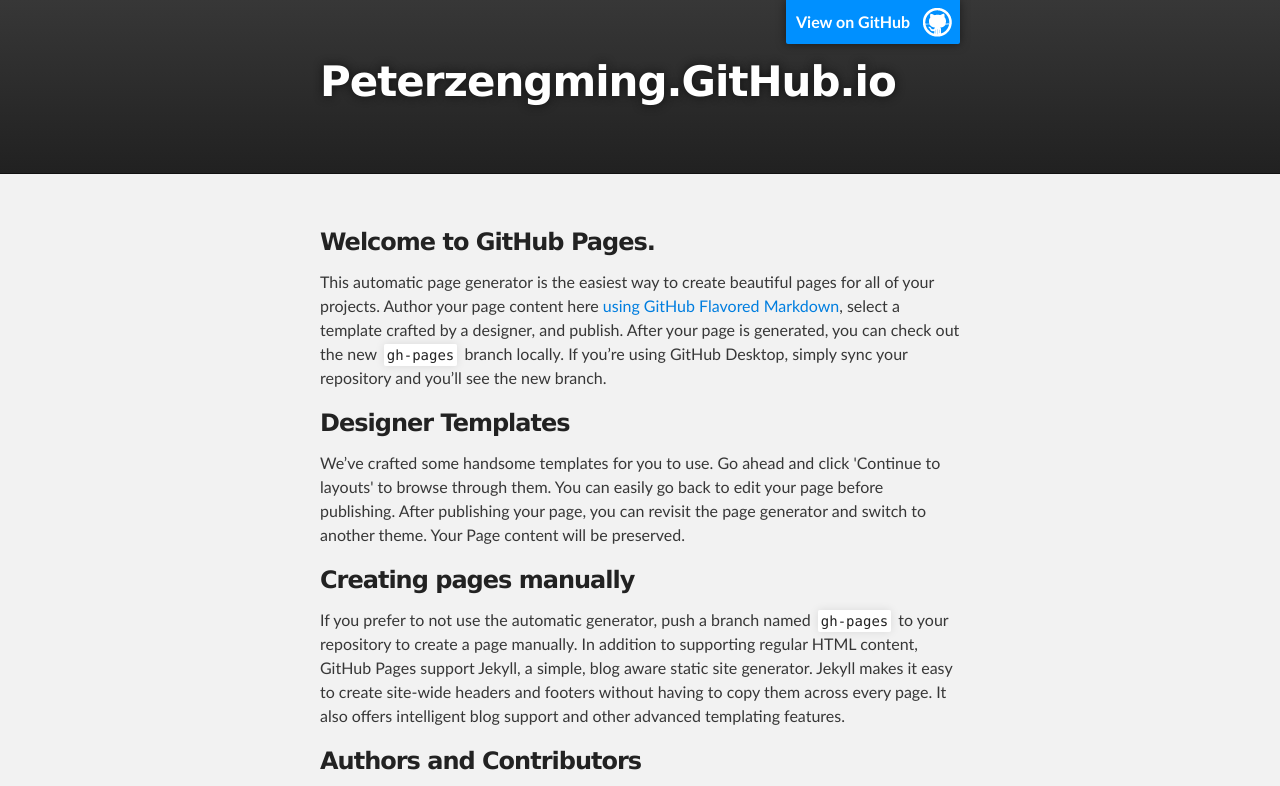
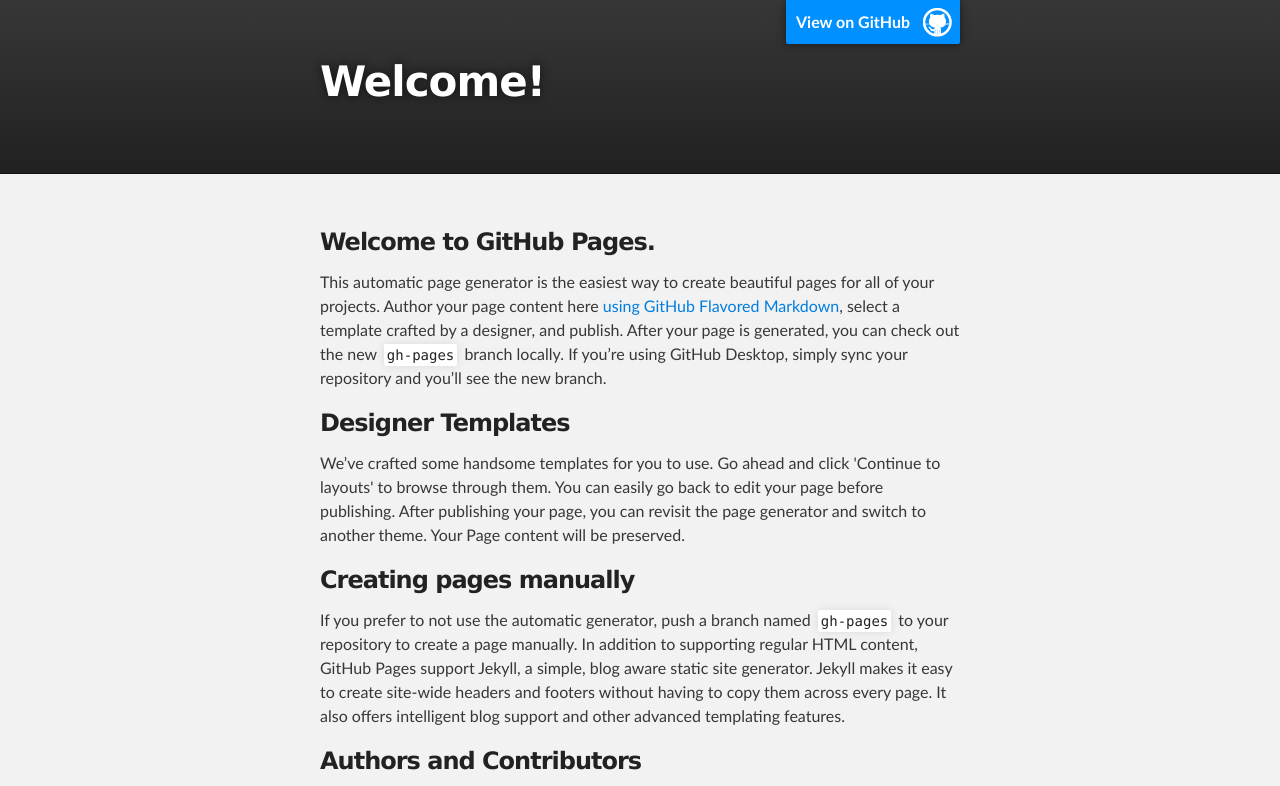
Before and after one commit to PeterZengMing/PeterZengMing.github.io, a plain HTML site: page index.html in a window 1280 px wide. Shown: the top 786 px of the page. Drawn offline with Linux system fonts and the light colour scheme.

Commit message:
Added a friendlier head and a friendlier title

```diff
--- a/index.html
+++ b/index.html
@@ -4,7 +4,7 @@
   <head>
     <meta charset='utf-8'>
     <meta http-equiv="X-UA-Compatible" content="chrome=1">
-    <meta name="description" content="Peterzengming.GitHub.io : ">
+    <meta name="description" content="Welcome to PeterZeng's homepage!">
 
     <link rel="stylesheet" type="text/css" media="screen" href="stylesheets/stylesheet.css">
 
@@ -18,7 +18,7 @@
         <header class="inner">
           <a id="forkme_banner" href="https://github.com/PeterZengMing">View on GitHub</a>
 
-          <h1 id="project_title">Peterzengming.GitHub.io</h1>
+          <h1 id="project_title">Welcome!</h1>
           <h2 id="project_tagline"></h2>
 
         </header>
```
